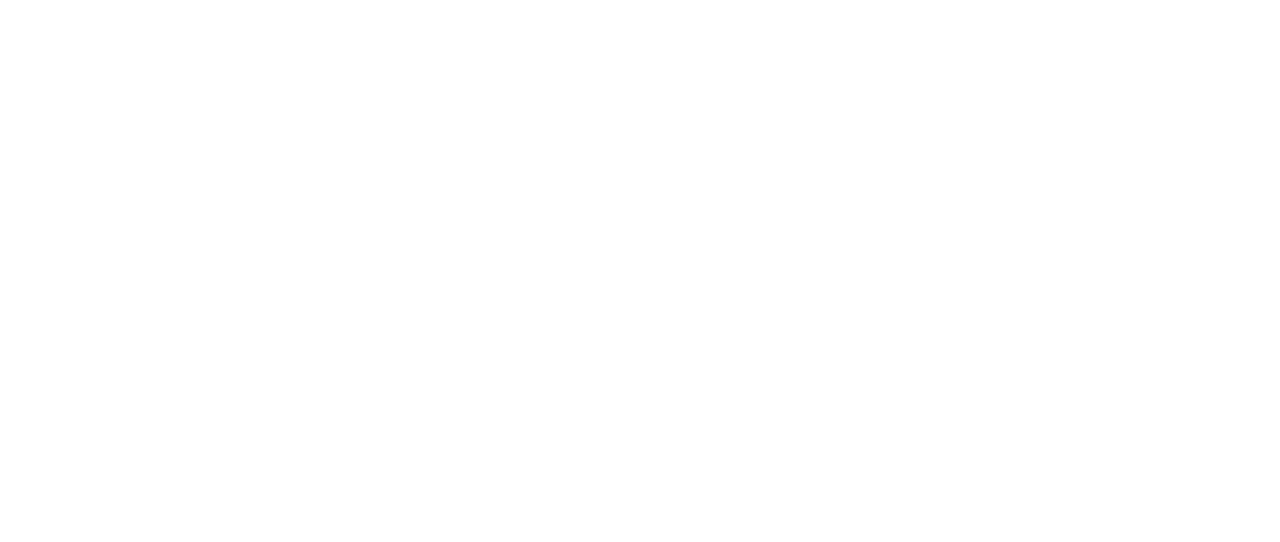
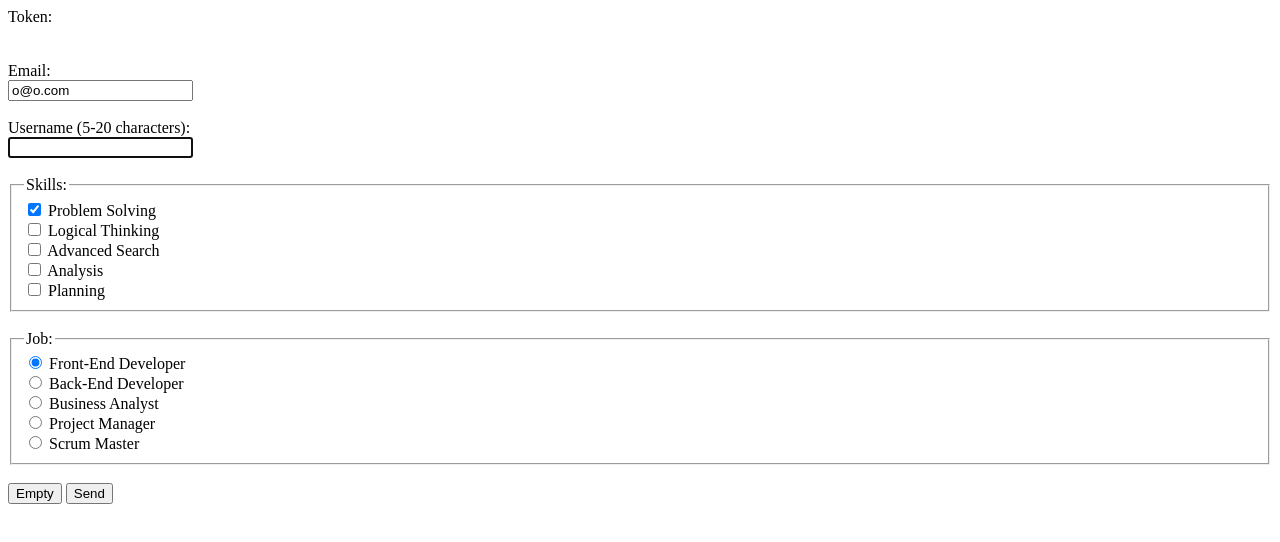
Before and after one commit to mazenAliRushdi/HTML-Assignments, a plain HTML site: page index.html in a window 1280 px wide. Drawn offline with Linux system fonts and the light colour scheme.

Commit message:
Enhance form with skills and job selection

```diff
--- a/index.html
+++ b/index.html
@@ -3,7 +3,100 @@
   <head>
     <meta charset="UTF-8" />
     <meta name="viewport" content="width=device-width, initial-scale=1.0" />
-    <title>HTML Assignments</title>
+    <title>Form with Skills and Job</title>
   </head>
-  <body></body>
+  <body>
+    <form method="get" action="">
+      <label for="token">Token:</label><br />
+      <input
+        type="hidden"
+        id="token"
+        name="token"
+        value="b92f1fc2fce391ad7af633723afd3055"
+      /><br /><br />
+
+      <label for="email">Email:</label><br />
+      <input
+        type="email"
+        id="email"
+        name="email"
+        value="o@o.com"
+        readonly
+      /><br /><br />
+
+      <label for="username">Username (5-20 characters):</label><br />
+      <input
+        type="text"
+        id="username"
+        name="username"
+        minlength="5"
+        maxlength="20"
+        required
+        autofocus
+      /><br /><br />
+
+      <fieldset>
+        <legend>Skills:</legend>
+        <input
+          type="checkbox"
+          id="skill1"
+          name="skills"
+          value="Problem Solving"
+          checked
+        />
+        <label for="skill1">Problem Solving</label><br />
+
+        <input
+          type="checkbox"
+          id="skill2"
+          name="skills"
+          value="Logical Thinking"
+        />
+        <label for="skill2">Logical Thinking</label><br />
+
+        <input
+          type="checkbox"
+          id="skill3"
+          name="skills"
+          value="Advanced Search"
+        />
+        <label for="skill3">Advanced Search</label><br />
+
+        <input type="checkbox" id="skill4" name="skills" value="Analysis" />
+        <label for="skill4">Analysis</label><br />
+
+        <input type="checkbox" id="skill5" name="skills" value="Planning" />
+        <label for="skill5">Planning</label><br />
+      </fieldset>
+      <br />
+
+      <fieldset>
+        <legend>Job:</legend>
+        <input
+          type="radio"
+          id="job1"
+          name="job"
+          value="Front-End Developer"
+          checked
+        />
+        <label for="job1">Front-End Developer</label><br />
+
+        <input type="radio" id="job2" name="job" value="Back-End Developer" />
+        <label for="job2">Back-End Developer</label><br />
+
+        <input type="radio" id="job3" name="job" value="Business Analyst" />
+        <label for="job3">Business Analyst</label><br />
+
+        <input type="radio" id="job4" name="job" value="Project Manager" />
+        <label for="job4">Project Manager</label><br />
+
+        <input type="radio" id="job5" name="job" value="Scrum Master" />
+        <label for="job5">Scrum Master</label><br />
+      </fieldset>
+      <br />
+
+      <button type="reset">Empty</button>
+      <button type="submit">Send</button>
+    </form>
+  </body>
 </html>
```
